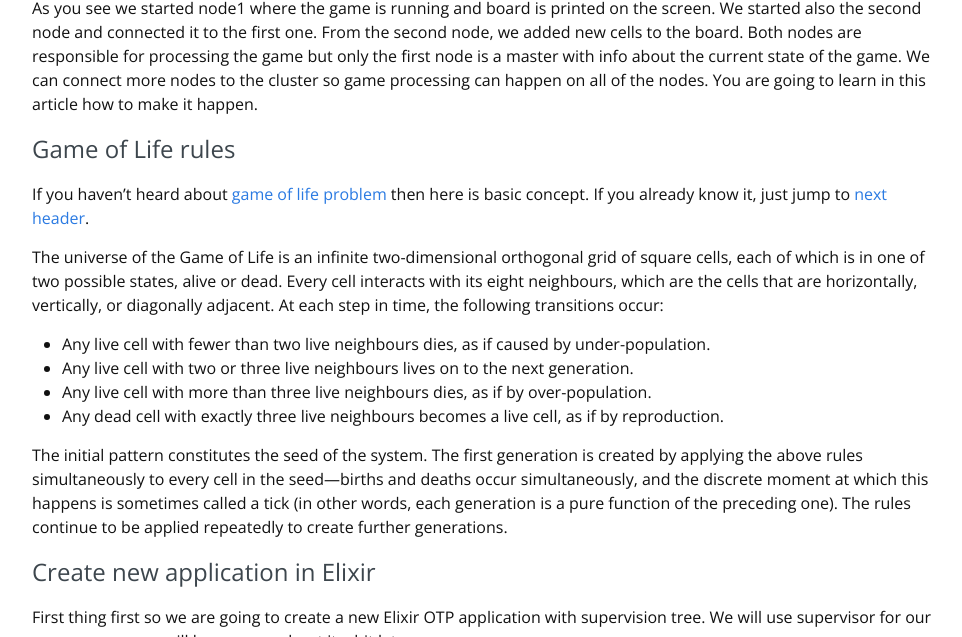
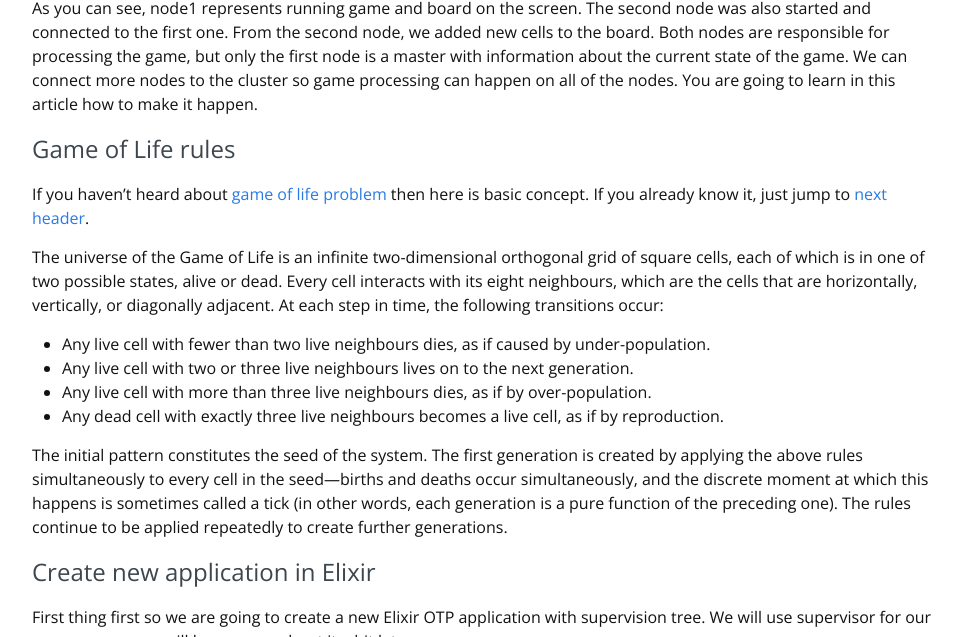
Before and after one commit to BeyondScheme/BeyondScheme.github.io, a Jekyll site: the page built from _posts/2016-04-26-distributed-game-of-life-in-elixir.md, in a window 1280 px wide and 900 px high, scrolled down 534 px, cut to the strip 263-900 px from the top of the window. Shown: the whole strip, without its empty margins (153-1115 px from the left). Built offline with Jekyll 4.4.1, drawn with Linux system fonts in a browser that asks for light colours; nearby versions of some CDN libraries; comment, search, counter and statistics services are not loaded.

Commit message:
Fixes in text under demo vid

```diff
--- a/_posts/2016-04-26-distributed-game-of-life-in-elixir.md
+++ b/_posts/2016-04-26-distributed-game-of-life-in-elixir.md
@@ -26,7 +26,7 @@ Let's start with watching quick demo how the game works.
 
 <script type="text/javascript" src="https://asciinema.org/a/44233.js" id="asciicast-44233" async data-preload="true"></script>
 
-As you see we started node1 where the game is running and board is printed on the screen. We started also the second node and connected it to the first one. From the second node, we added new cells to the board. Both nodes are responsible for processing the game but only the first node is a master with info about the current state of the game. We can connect more nodes to the cluster so game processing can happen on all of the nodes. You are going to learn in this article how to make it happen.
+As you can see, node1 represents running game and board on the screen. The second node was also started and connected to the first one. From the second node, we added new cells to the board. Both nodes are responsible for processing the game, but only the first node is a master with information about the current state of the game. We can connect more nodes to the cluster so game processing can happen on all of the nodes. You are going to learn in this article how to make it happen.
 
 # Game of Life rules
 
```
